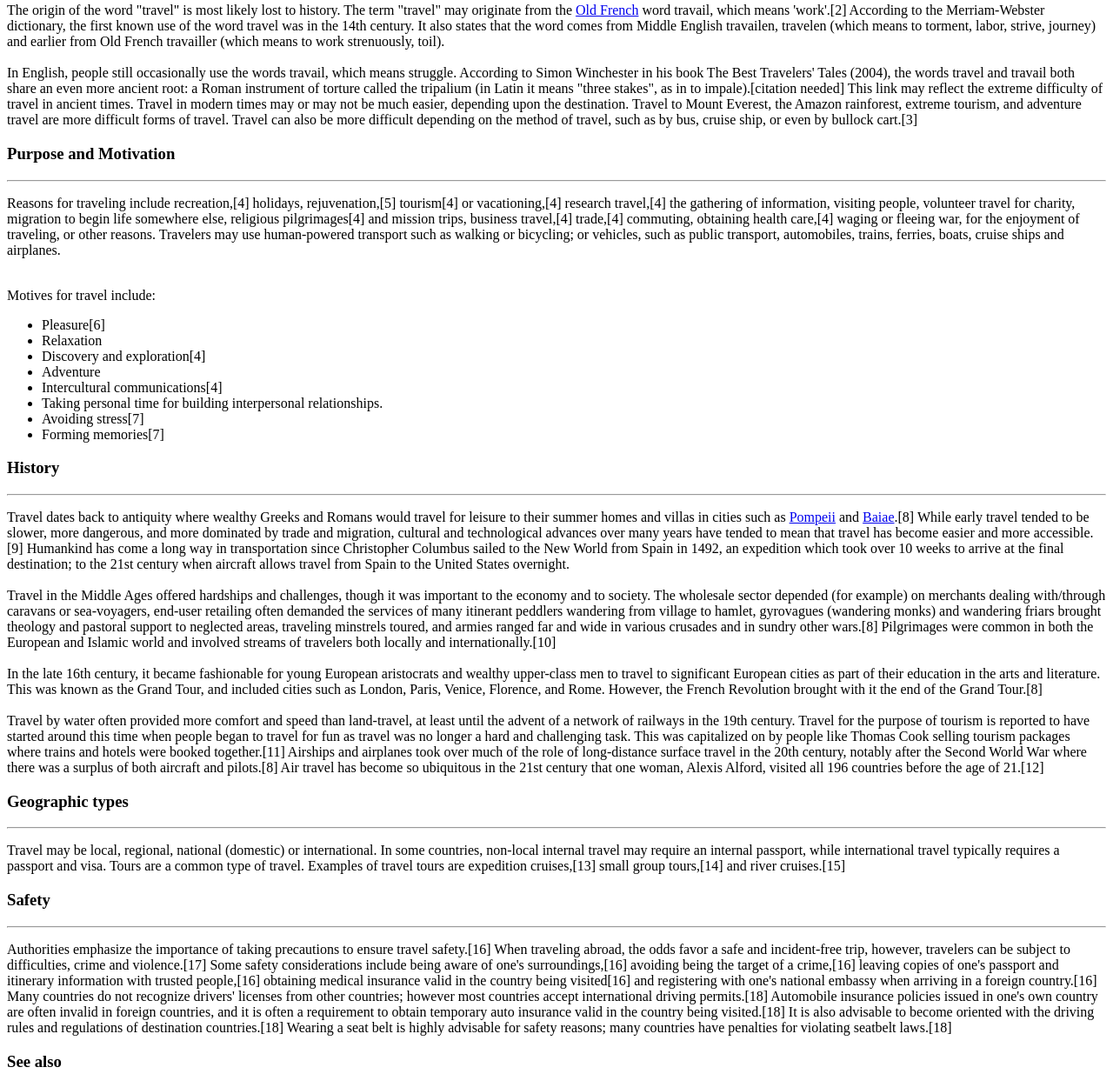
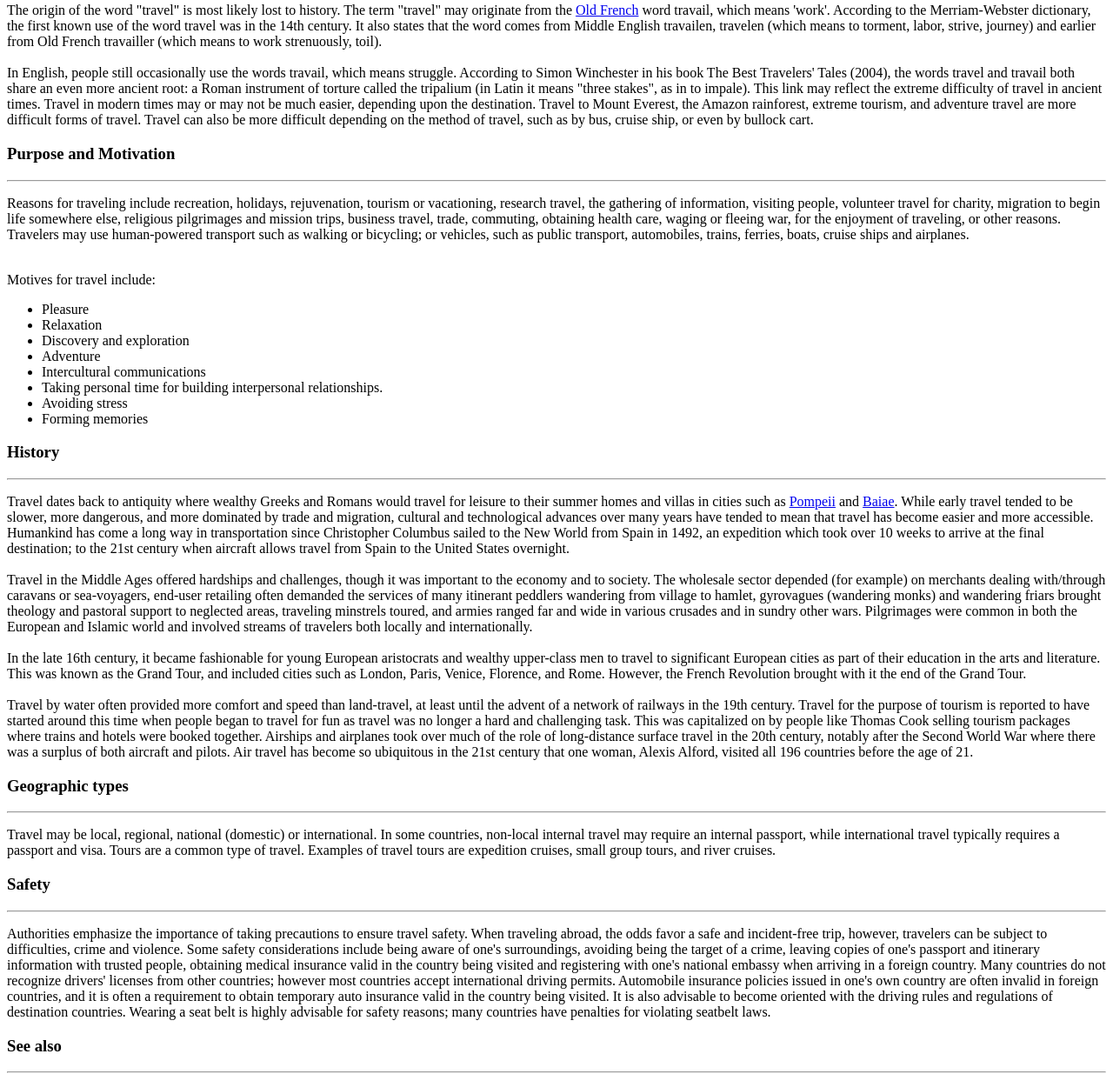
Before and after one commit to radhika-dave/radhika-dave.github.io, a plain HTML site: page wa/wa3.html in a window 1280 px wide. Shown: the part 703-1938 px from the top of the page at 87% size. Drawn offline with Linux system fonts and the light colour scheme.

Commit message:
Wiki page - final updates

```diff
--- a/wa/wa3.html
+++ b/wa/wa3.html
@@ -9,7 +9,7 @@
 <body>
     <H1>Travel</H1>
         <hr>
-    <p>Travel is the movement of people between distant geographical locations. Travel can be done by foot, bicycle, automobile, train, boat, bus, airplane, ship or other means, with or without luggage, and can be one way or round trip.[1] Travel can also include relatively short stays between successive movements, as in the case of <a href="https://en.wikipedia.org/wiki/Tourism">tourism.</a></p>
+    <p>Travel is the movement of people between distant geographical locations. Travel can be done by foot, bicycle, automobile, train, boat, bus, airplane, ship or other means, with or without luggage, and can be one way or round trip. Travel can also include relatively short stays between successive movements, as in the case of <a href="https://en.wikipedia.org/wiki/Tourism">tourism.</a></p>
 
     <img src="../img/travel1.jpeg" alt="image of methods of travel in Hong Kong" height=300>
 
@@ -30,44 +30,44 @@
 
     <H3 id="Etymology">Etymology</H3>
         <hr>
-    <p>The origin of the word "travel" is most likely lost to history. The term "travel" may originate from the <a href="https://en.wikipedia.org/wiki/Old_French">Old French</a> word travail, which means 'work'.[2] According to the Merriam-Webster dictionary, the first known use of the word travel was in the 14th century. It also states that the word comes from Middle English travailen, travelen (which means to torment, labor, strive, journey) and earlier from Old French travailler (which means to work strenuously, toil). <br>
+    <p>The origin of the word "travel" is most likely lost to history. The term "travel" may originate from the <a href="https://en.wikipedia.org/wiki/Old_French">Old French</a> word travail, which means 'work'. According to the Merriam-Webster dictionary, the first known use of the word travel was in the 14th century. It also states that the word comes from Middle English travailen, travelen (which means to torment, labor, strive, journey) and earlier from Old French travailler (which means to work strenuously, toil). <br>
 
-    <br> In English, people still occasionally use the words travail, which means struggle. According to Simon Winchester in his book The Best Travelers' Tales (2004), the words travel and travail both share an even more ancient root: a Roman instrument of torture called the tripalium (in Latin it means "three stakes", as in to impale).[citation needed] This link may reflect the extreme difficulty of travel in ancient times. Travel in modern times may or may not be much easier, depending upon the destination. Travel to Mount Everest, the Amazon rainforest, extreme tourism, and adventure travel are more difficult forms of travel. Travel can also be more difficult depending on the method of travel, such as by bus, cruise ship, or even by bullock cart.[3]</p>
+    <br> In English, people still occasionally use the words travail, which means struggle. According to Simon Winchester in his book The Best Travelers' Tales (2004), the words travel and travail both share an even more ancient root: a Roman instrument of torture called the tripalium (in Latin it means "three stakes", as in to impale). This link may reflect the extreme difficulty of travel in ancient times. Travel in modern times may or may not be much easier, depending upon the destination. Travel to Mount Everest, the Amazon rainforest, extreme tourism, and adventure travel are more difficult forms of travel. Travel can also be more difficult depending on the method of travel, such as by bus, cruise ship, or even by bullock cart.</p>
 
     <H3 id="purposeAndMotivation">Purpose and Motivation</H3>
         <hr>
-    <p>Reasons for traveling include recreation,[4] holidays, rejuvenation,[5] tourism[4] or vacationing,[4] research travel,[4] the gathering of information, visiting people, volunteer travel for charity, migration to begin life somewhere else, religious pilgrimages[4] and mission trips, business travel,[4] trade,[4] commuting, obtaining health care,[4] waging or fleeing war, for the enjoyment of traveling, or other reasons. Travelers may use human-powered transport such as walking or bicycling; or vehicles, such as public transport, automobiles, trains, ferries, boats, cruise ships and airplanes. <br>
+    <p>Reasons for traveling include recreation, holidays, rejuvenation, tourism or vacationing, research travel, the gathering of information, visiting people, volunteer travel for charity, migration to begin life somewhere else, religious pilgrimages and mission trips, business travel, trade, commuting, obtaining health care, waging or fleeing war, for the enjoyment of traveling, or other reasons. Travelers may use human-powered transport such as walking or bicycling; or vehicles, such as public transport, automobiles, trains, ferries, boats, cruise ships and airplanes. <br>
     </p>
     <br>Motives for travel include:
     <ul>
-        <li>Pleasure[6]</li>
+        <li>Pleasure</li>
         <li>Relaxation</li>
-        <li>Discovery and exploration[4]</li>
+        <li>Discovery and exploration</li>
         <li>Adventure</li>
-        <li>Intercultural communications[4]</li>
+        <li>Intercultural communications</li>
         <li>Taking personal time for building interpersonal relationships.</li>
-        <li>Avoiding stress[7]</li>
-        <li>Forming memories[7]</li>
+        <li>Avoiding stress</li>
+        <li>Forming memories</li>
     </ul>
 
     <H3 id="History">History</H3>
         <hr>
-    <p>Travel dates back to antiquity where wealthy Greeks and Romans would travel for leisure to their summer homes and villas in cities such as <a href="https://en.wikipedia.org/wiki/Pompeii">Pompeii</a> and <a href="https://en.wikipedia.org/wiki/Baiae">Baiae</a>.[8] While early travel tended to be slower, more dangerous, and more dominated by trade and migration, cultural and technological advances over many years have tended to mean that travel has become easier and more accessible.[9] Humankind has come a long way in transportation since Christopher Columbus sailed to the New World from Spain in 1492, an expedition which took over 10 weeks to arrive at the final destination; to the 21st century when aircraft allows travel from Spain to the United States overnight. <br><br>
+    <p>Travel dates back to antiquity where wealthy Greeks and Romans would travel for leisure to their summer homes and villas in cities such as <a href="https://en.wikipedia.org/wiki/Pompeii">Pompeii</a> and <a href="https://en.wikipedia.org/wiki/Baiae">Baiae</a>. While early travel tended to be slower, more dangerous, and more dominated by trade and migration, cultural and technological advances over many years have tended to mean that travel has become easier and more accessible. Humankind has come a long way in transportation since Christopher Columbus sailed to the New World from Spain in 1492, an expedition which took over 10 weeks to arrive at the final destination; to the 21st century when aircraft allows travel from Spain to the United States overnight. <br><br>
 
-    Travel in the Middle Ages offered hardships and challenges, though it was important to the economy and to society. The wholesale sector depended (for example) on merchants dealing with/through caravans or sea-voyagers, end-user retailing often demanded the services of many itinerant peddlers wandering from village to hamlet, gyrovagues (wandering monks) and wandering friars brought theology and pastoral support to neglected areas, traveling minstrels toured, and armies ranged far and wide in various crusades and in sundry other wars.[8] Pilgrimages were common in both the European and Islamic world and involved streams of travelers both locally and internationally.[10] <br><br>
+    Travel in the Middle Ages offered hardships and challenges, though it was important to the economy and to society. The wholesale sector depended (for example) on merchants dealing with/through caravans or sea-voyagers, end-user retailing often demanded the services of many itinerant peddlers wandering from village to hamlet, gyrovagues (wandering monks) and wandering friars brought theology and pastoral support to neglected areas, traveling minstrels toured, and armies ranged far and wide in various crusades and in sundry other wars. Pilgrimages were common in both the European and Islamic world and involved streams of travelers both locally and internationally. <br><br>
 
-    In the late 16th century, it became fashionable for young European aristocrats and wealthy upper-class men to travel to significant European cities as part of their education in the arts and literature. This was known as the Grand Tour, and included cities such as London, Paris, Venice, Florence, and Rome. However, the French Revolution brought with it the end of the Grand Tour.[8] <br><br>
+    In the late 16th century, it became fashionable for young European aristocrats and wealthy upper-class men to travel to significant European cities as part of their education in the arts and literature. This was known as the Grand Tour, and included cities such as London, Paris, Venice, Florence, and Rome. However, the French Revolution brought with it the end of the Grand Tour. <br><br>
 
-    Travel by water often provided more comfort and speed than land-travel, at least until the advent of a network of railways in the 19th century. Travel for the purpose of tourism is reported to have started around this time when people began to travel for fun as travel was no longer a hard and challenging task. This was capitalized on by people like Thomas Cook selling tourism packages where trains and hotels were booked together.[11] Airships and airplanes took over much of the role of long-distance surface travel in the 20th century, notably after the Second World War where there was a surplus of both aircraft and pilots.[8] Air travel has become so ubiquitous in the 21st century that one woman, Alexis Alford, visited all 196 countries before the age of 21.[12]
+    Travel by water often provided more comfort and speed than land-travel, at least until the advent of a network of railways in the 19th century. Travel for the purpose of tourism is reported to have started around this time when people began to travel for fun as travel was no longer a hard and challenging task. This was capitalized on by people like Thomas Cook selling tourism packages where trains and hotels were booked together. Airships and airplanes took over much of the role of long-distance surface travel in the 20th century, notably after the Second World War where there was a surplus of both aircraft and pilots. Air travel has become so ubiquitous in the 21st century that one woman, Alexis Alford, visited all 196 countries before the age of 21.
     </p>
 
     <H3 id="geographicTypes">Geographic types</H3>
         <hr>
-    <p>Travel may be local, regional, national (domestic) or international. In some countries, non-local internal travel may require an internal passport, while international travel typically requires a passport and visa. Tours are a common type of travel. Examples of travel tours are expedition cruises,[13] small group tours,[14] and river cruises.[15]</p>
+    <p>Travel may be local, regional, national (domestic) or international. In some countries, non-local internal travel may require an internal passport, while international travel typically requires a passport and visa. Tours are a common type of travel. Examples of travel tours are expedition cruises, small group tours, and river cruises.</p>
 
     <H3 id="Safety">Safety</H3>
         <hr>
-    <p>Authorities emphasize the importance of taking precautions to ensure travel safety.[16] When traveling abroad, the odds favor a safe and incident-free trip, however, travelers can be subject to difficulties, crime and violence.[17] Some safety considerations include being aware of one's surroundings,[16] avoiding being the target of a crime,[16] leaving copies of one's passport and itinerary information with trusted people,[16] obtaining medical insurance valid in the country being visited[16] and registering with one's national embassy when arriving in a foreign country.[16] Many countries do not recognize drivers' licenses from other countries; however most countries accept international driving permits.[18] Automobile insurance policies issued in one's own country are often invalid in foreign countries, and it is often a requirement to obtain temporary auto insurance valid in the country being visited.[18] It is also advisable to become oriented with the driving rules and regulations of destination countries.[18] Wearing a seat belt is highly advisable for safety reasons; many countries have penalties for violating seatbelt laws.[18]
+    <p>Authorities emphasize the importance of taking precautions to ensure travel safety. When traveling abroad, the odds favor a safe and incident-free trip, however, travelers can be subject to difficulties, crime and violence. Some safety considerations include being aware of one's surroundings, avoiding being the target of a crime, leaving copies of one's passport and itinerary information with trusted people, obtaining medical insurance valid in the country being visited and registering with one's national embassy when arriving in a foreign country. Many countries do not recognize drivers' licenses from other countries; however most countries accept international driving permits. Automobile insurance policies issued in one's own country are often invalid in foreign countries, and it is often a requirement to obtain temporary auto insurance valid in the country being visited. It is also advisable to become oriented with the driving rules and regulations of destination countries. Wearing a seat belt is highly advisable for safety reasons; many countries have penalties for violating seatbelt laws.
     </p>
 
     <H3 id="seeAlso">See also</H3>
@@ -77,6 +77,5 @@
             <li><a href="#https://kajfw.github.io/WA/wa3.html">Illuminati</a></li>
             <li><a href="#https://rystanq.github.io/wa/wa3.html">Watches</a></li>
     </ul>
-
 </body>
 </html>
```
